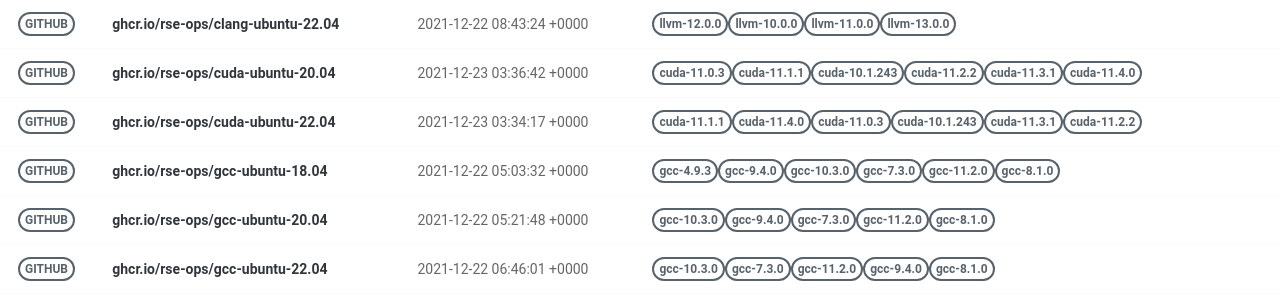
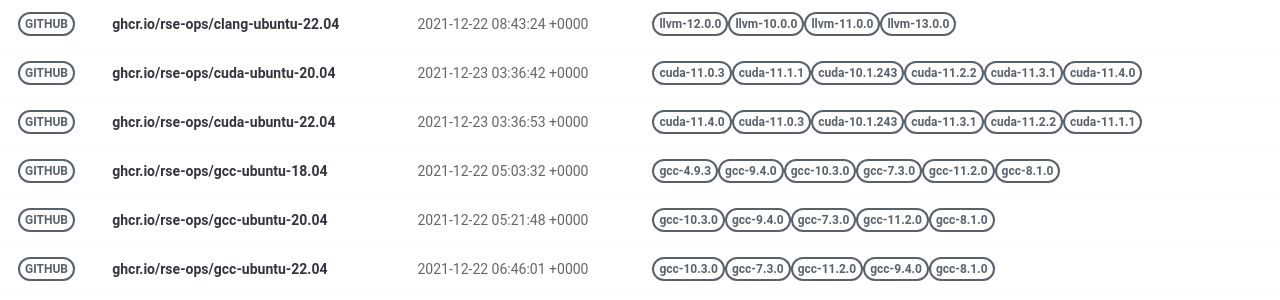
Before and after one commit to rse-ops/docker-images, a Jekyll site: the page built from pages/index.md, in a window 1280 px wide. Shown: the part 228-528 px from the top of the page. Built offline with Jekyll 4.4.1, drawn with Linux system fonts in a browser that asks for light colours; nearby versions of some CDN libraries.

Commit message:
Automated push to update library 2021-12-23

```diff
--- a/_library/ghcr.io-rse-ops-cuda-ubuntu-22.04.md
+++ b/_library/ghcr.io-rse-ops-cuda-ubuntu-22.04.md
@@ -1,14 +1,11 @@
 ---
 layout: container
 name: ghcr.io/rse-ops/cuda-ubuntu-22.04
-updated_at: 2021-12-23 03:34:17.576534
+updated_at: 2021-12-23 03:36:53.397996
 
 
 container_url: https://github.com/orgs/rse-ops/packages/container/package/cuda-ubuntu-22.04
 versions:
- - tag: cuda-11.1.1
-   dockerfile: https://github.com/rse-ops/docker-images/blob/main/ubuntu/cuda/Dockerfile
-   manifest: https://crane.ggcr.dev/manifest/ghcr.io/rse-ops/cuda-ubuntu-22.04:cuda-11.1.1
  - tag: cuda-11.4.0
    dockerfile: https://github.com/rse-ops/docker-images/blob/main/ubuntu/cuda/Dockerfile
    manifest: https://crane.ggcr.dev/manifest/ghcr.io/rse-ops/cuda-ubuntu-22.04:cuda-11.4.0
```
Also changed, not shown: other parts of _library/ghcr.io-rse-ops-cuda-ubuntu-22.04.md (+3 -0 lines).
